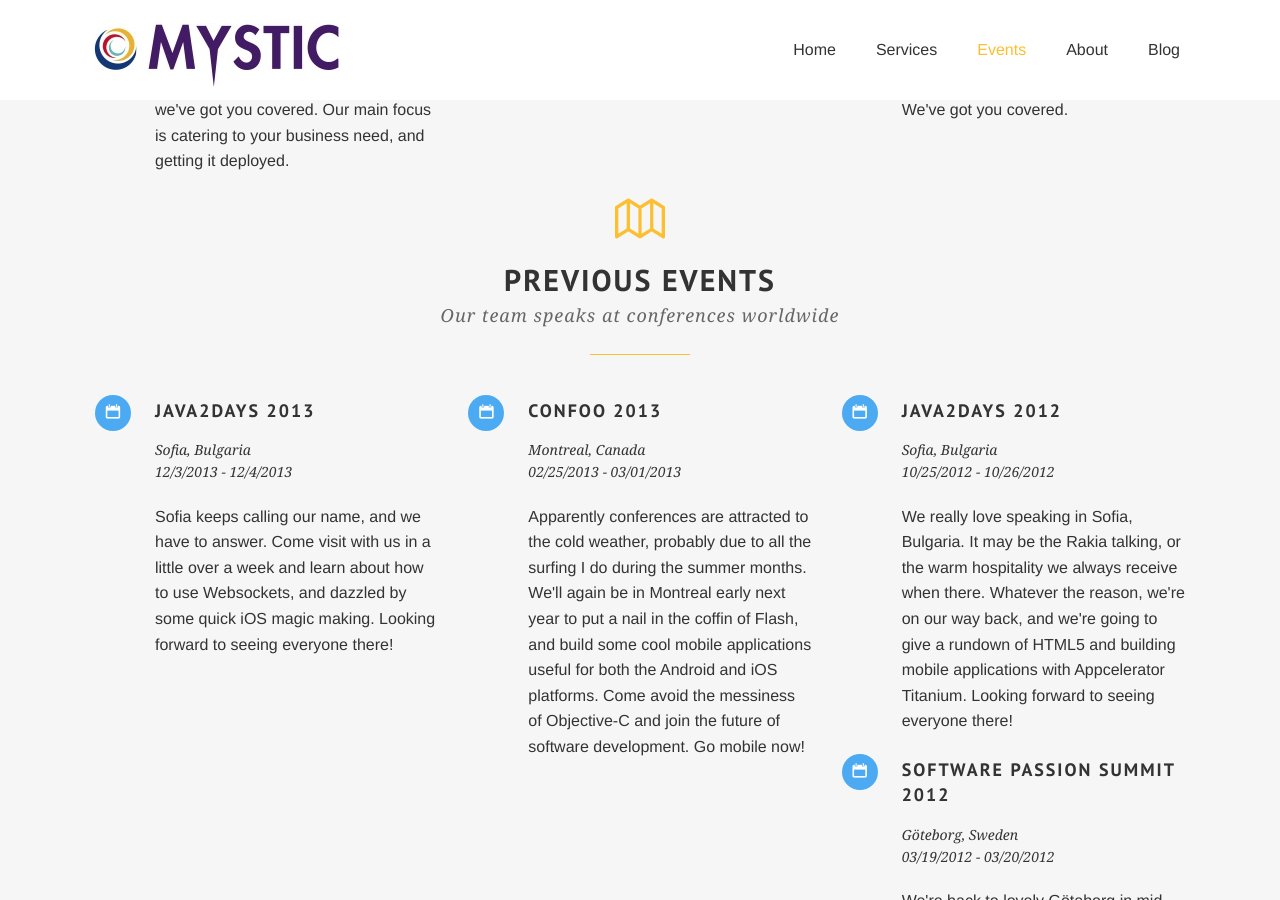
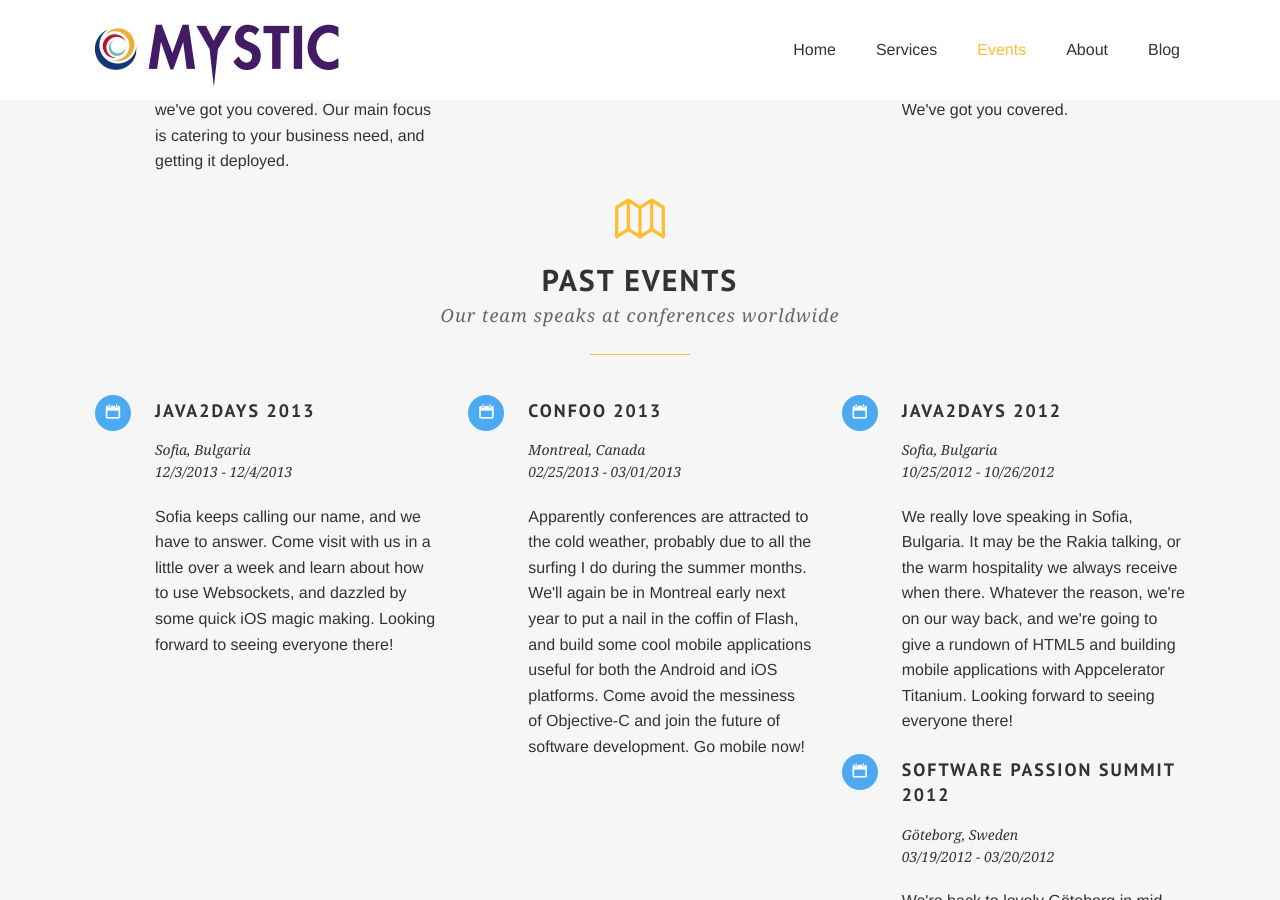
Before and after one commit to mysticcoders/www, a Jekyll site: the page built from events.html, in a window 1280 px wide and 900 px high, scrolled down 453 px. Built offline with Jekyll 4.4.1, drawn with Linux system fonts in a browser that asks for light colours; some web fonts are replaced; comment, search, counter and statistics services are not loaded.

Commit message:
changed wording to Past Events

```diff
--- a/events.html
+++ b/events.html
@@ -172,7 +172,7 @@
   <div class='row'>
     <div class='special-title centered-text'>
       <i class='icon-map'></i>
-      <h2>Previous Events</h2>
+      <h2>Past Events</h2>
       <p>Our team speaks at conferences worldwide</p>
       <p class='shortline'></p>
     </div>
```
